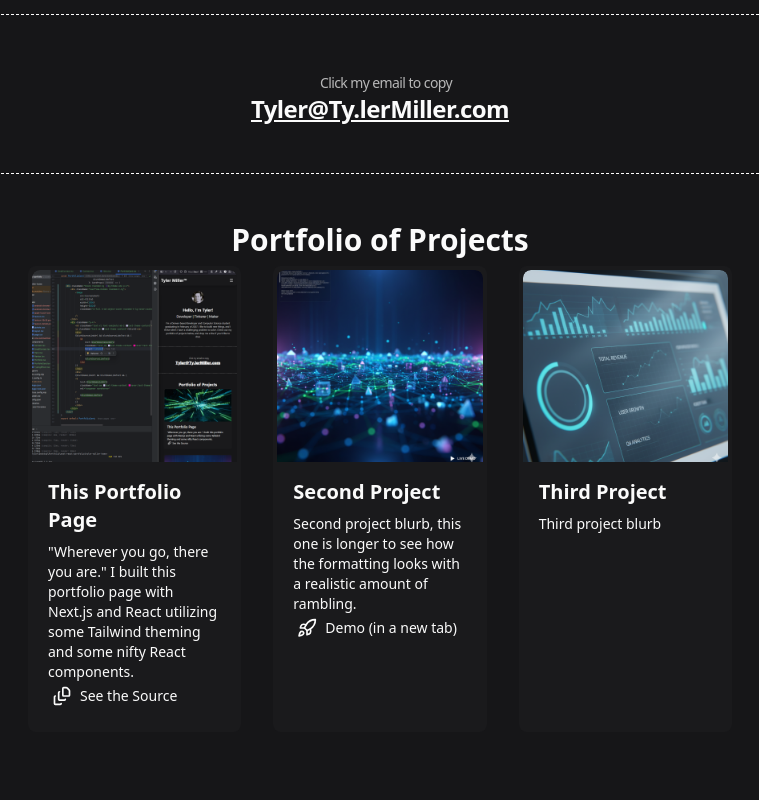
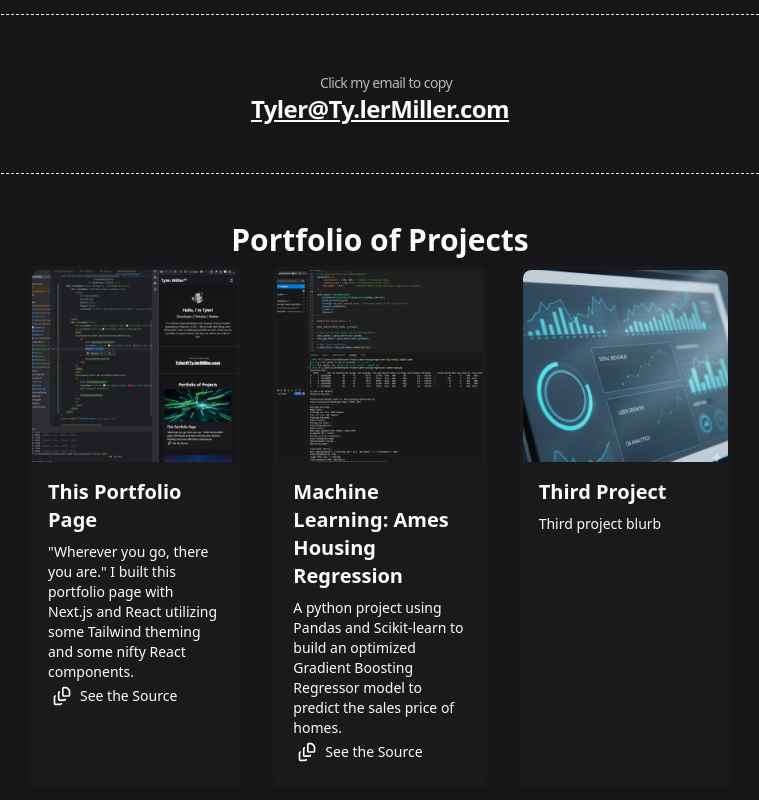
Before and after one commit to tmiller1990/next-react-portfolio, a Next.js app: page / in a window 1280 px wide. Shown: the part 278-1078 px from the top of the page, without its empty margins (260-1019 px from the left). Built offline with nearby package versions, Linux system fonts and the light colour scheme.

Commit message:
Updated project 2 and its image

```diff
--- a/src/components/Portfolio.tsx
+++ b/src/components/Portfolio.tsx
@@ -12,21 +12,21 @@ const projects = [
             <FileStack className="w-5 h-5 mr-1" />See the Source
             </>
         ),
-        blurbSourceLinkUrl: "#home",
+        blurbSourceLinkUrl: "/",
         blurbDemoLinkText: "",
-        blurbDemoLinkUrl: "#contact",
+        blurbDemoLinkUrl: "",
     },
     {
-        title: "Second Project",
+        title: "Machine Learning: Ames Housing Regression",
         screenshot: "/images/portfolio/second-project.png",
-        blurb: "Second project blurb, this one is longer to see how the formatting looks with a realistic amount of rambling.",
-        blurbSourceLinkText: "",
-        blurbSourceLinkUrl: "",
-        blurbDemoLinkText: (
+        blurb: "A python project using Pandas and Scikit-learn to build an optimized Gradient Boosting Regressor model to predict the sales price of homes. ",
+        blurbSourceLinkText: (
             <>
-                <Rocket className="w-5 h-5 mr-1" />Demo (in a new tab)
+                <FileStack className="w-5 h-5 mr-1" />See the Source
             </>
         ),
+        blurbSourceLinkUrl: "https://github.com/tmiller1990/ames-housing-regression",
+        blurbDemoLinkText: "",
         blurbDemoLinkUrl: "/",
     },
     {
```
Also changed, not shown: public/images/portfolio/second-project.png.
